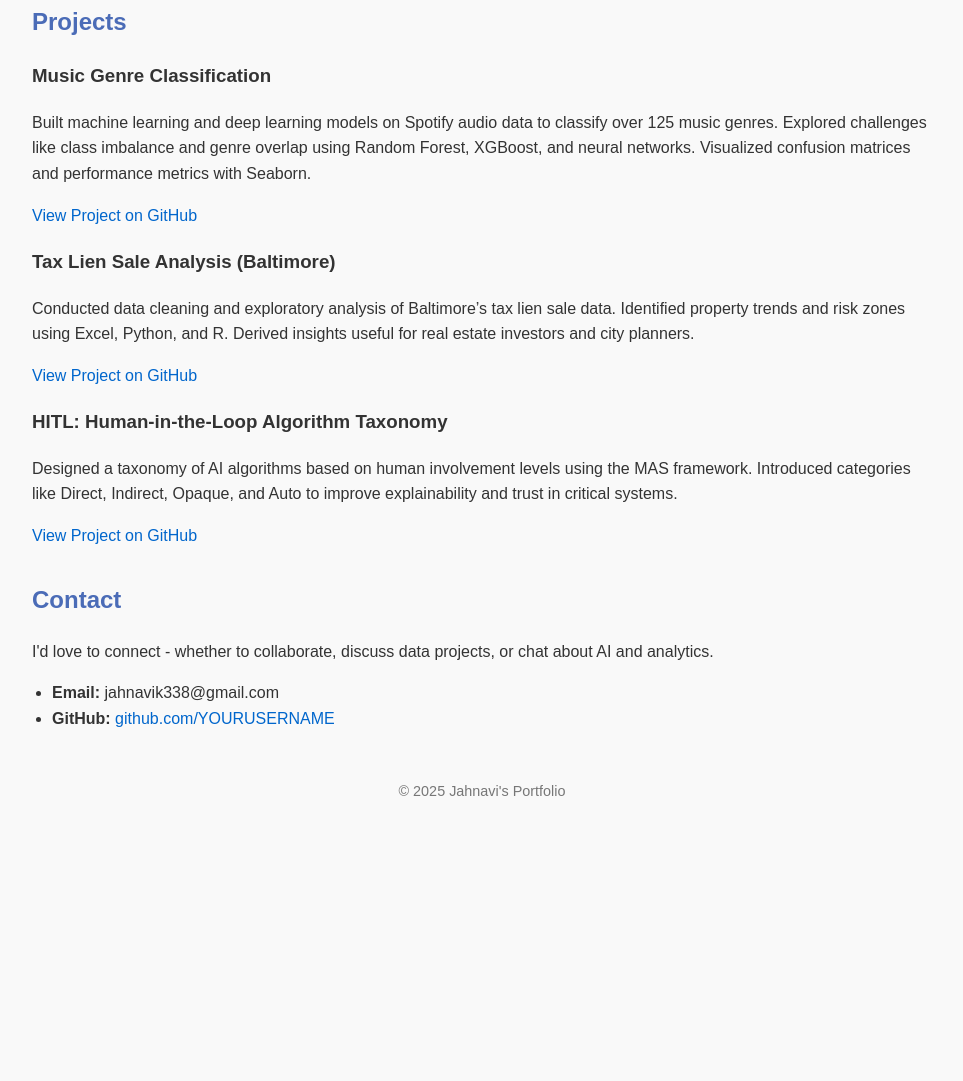
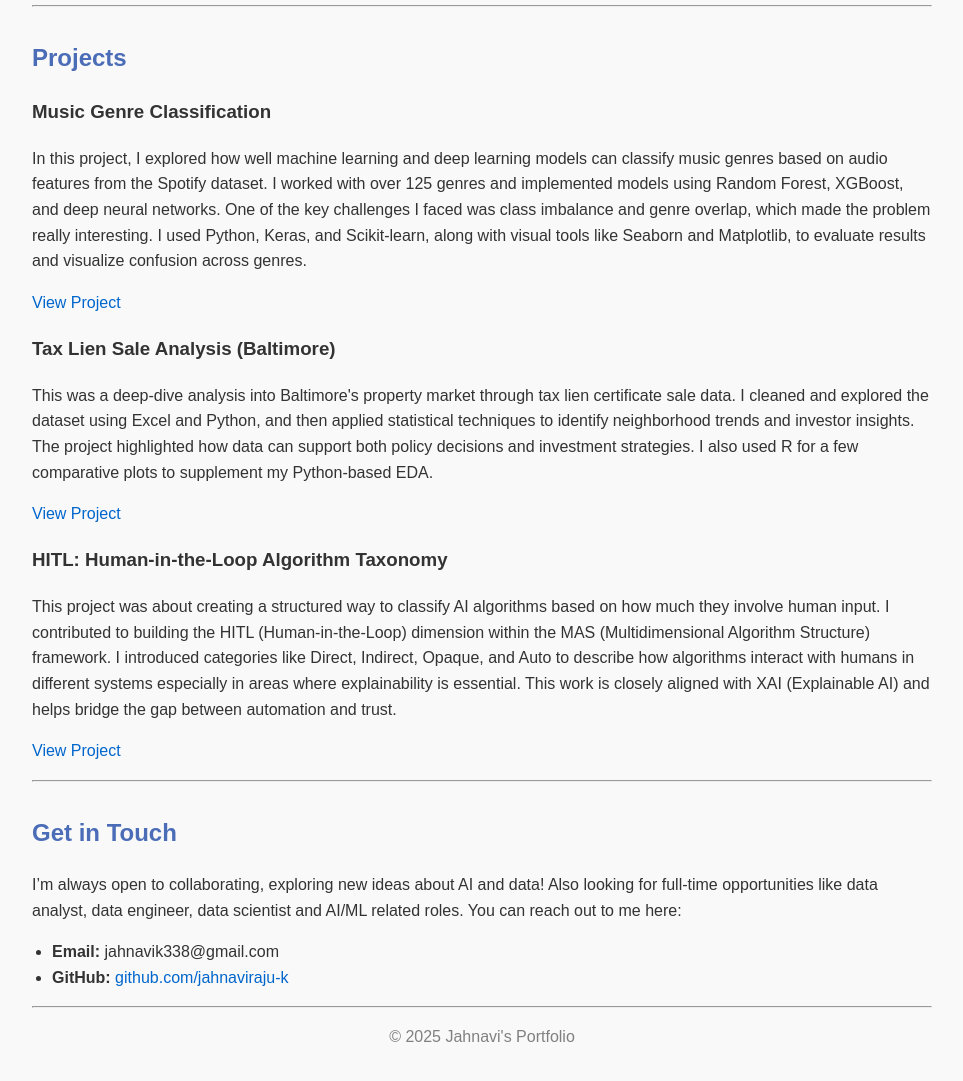
Before and after one commit to jahnaviraju-k/jahnaviraju-k.github.io, a plain HTML site: page index.html in a window 1280 px wide. Shown: the part 543-1624 px from the top of the page, without its empty margins (158-1121 px from the left). Before the commit the page ends 1378 px from the top, so only its background shows below. Drawn offline with Linux system fonts and the light colour scheme.

Commit message:
Fix full portfolio layout

```diff
--- a/index.html
+++ b/index.html
@@ -48,8 +48,10 @@
   </p>
 
   <p>
-    With experience across diverse data roles — including data analyst, data scientist, and ML researcher — I’ve developed a strong foundation in working with structured and unstructured data, building end-to-end pipelines, and crafting models that not only work but also make sense to people.
+    With experience across diverse data roles including data analyst, data scientist, and AI/ML researcher. I’ve developed a strong foundation in working with structured and unstructured data, building end-to-end pipelines, and crafting models that not only work but also make sense to people.
   </p>
+
+  <hr>
 
   <h2> Skills & Technologies</h2>
   <ul>
@@ -60,44 +62,46 @@
     <li><strong>Platforms:</strong> Git, Google Colab, Kaggle, GitHub</li>
   </ul>
 
+  <hr>
+
   <h2>Projects</h2>
 
-  <h3> Music Genre Classification</h3>
+  <h3>Music Genre Classification</h3>
   <p>
-    Built machine learning and deep learning models on Spotify audio data to classify over 125 music genres. Explored challenges like class imbalance and genre overlap using Random Forest, XGBoost, and neural networks. Visualized confusion matrices and performance metrics with Seaborn.
+    In this project, I explored how well machine learning and deep learning models can classify music genres based on audio features from the Spotify dataset. I worked with over 125 genres and implemented models using Random Forest, XGBoost, and deep neural networks. One of the key challenges I faced was class imbalance and genre overlap, which made the problem really interesting. I used Python, Keras, and Scikit-learn, along with visual tools like Seaborn and Matplotlib, to evaluate results and visualize confusion across genres.
   </p>
   <p>
-     <a href="https://github.com/jahnaviraju-k/ML-Project" target="_blank">View Project on GitHub</a>
+     <a href="https://github.com/jahnaviraju-k/ML-Project" target="_blank">View Project</a>
   </p>
 
-  <h3>Tax Lien Sale Analysis (Baltimore)</h3>
+  <h3> Tax Lien Sale Analysis (Baltimore)</h3>
   <p>
-    Conducted data cleaning and exploratory analysis of Baltimore’s tax lien sale data. Identified property trends and risk zones using Excel, Python, and R. Derived insights useful for real estate investors and city planners.
+    This was a deep-dive analysis into Baltimore's property market through tax lien certificate sale data. I cleaned and explored the dataset using Excel and Python, and then applied statistical techniques to identify neighborhood trends and investor insights. The project highlighted how data can support both policy decisions and investment strategies. I also used R for a few comparative plots to supplement my Python-based EDA.
   </p>
   <p>
-     <a href="https://github.com/jahnaviraju-k/tax-lien-Project" target="_blank">View Project on GitHub</a>
+     <a href="https://github.com/jahnaviraju-k/tax-lien-Project" target="_blank">View Project</a>
   </p>
 
-  <h3>HITL: Human-in-the-Loop Algorithm Taxonomy</h3>
+  <h3> HITL: Human-in-the-Loop Algorithm Taxonomy</h3>
   <p>
-    Designed a taxonomy of AI algorithms based on human involvement levels using the MAS framework. Introduced categories like Direct, Indirect, Opaque, and Auto to improve explainability and trust in critical systems.
+    This project was about creating a structured way to classify AI algorithms based on how much they involve human input. I contributed to building the HITL (Human-in-the-Loop) dimension within the MAS (Multidimensional Algorithm Structure) framework. I introduced categories like Direct, Indirect, Opaque, and Auto to describe how algorithms interact with humans in different systems  especially in areas where explainability is essential. This work is closely aligned with XAI (Explainable AI) and helps bridge the gap between automation and trust.
   </p>
   <p>
-     <a href="https://github.com/jahnaviraju-k/ai-taxonomy" target="_blank">View Project on GitHub</a>
+     <a href="https://github.com/jahnaviraju-k/ai-taxonomy" target="_blank">View Project</a>
   </p>
 
-  <h2> Contact</h2>
+  <hr>
+
+  <h2> Get in Touch</h2>
   <p>
-    I'd love to connect - whether to collaborate, discuss data projects, or chat about AI and analytics.
+    I’m always open to collaborating, exploring new ideas about AI and data! Also looking for full-time opportunities like data analyst, data engineer, data scientist and AI/ML related roles. You can reach out to me here:
   </p>
   <ul>
     <li><strong>Email:</strong> jahnavik338@gmail.com</li>
-    <li><strong>GitHub:</strong> <a href="https://github.com/jahnaviraju-k" target="_blank">github.com/YOURUSERNAME</a></li>
+    <li><strong>GitHub:</strong> <a href="https://github.com/jahnaviraju-k" target="_blank">github.com/jahnaviraju-k</a></li>
   </ul>
 
-  <footer>
-    © 2025 Jahnavi's Portfolio
-  </footer>
-
+  <hr>
+  <p style="text-align:center; color: gray;">© 2025 Jahnavi's Portfolio</p>
 </body>
 </html>
```
